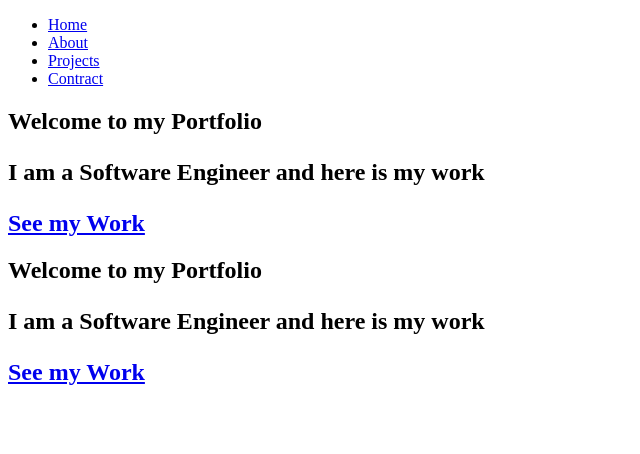
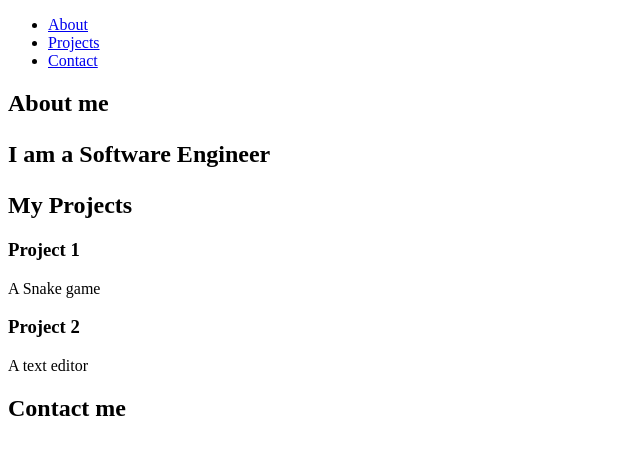
Before and after one commit to Shubhankit101/portfolio, a plain HTML site: page index.html in a window 1280 px wide. Shown: the whole page, without its empty margins (0-640 px from the left). Drawn offline with Linux system fonts and the light colour scheme.

Commit message:
moifying webpage structure

```diff
--- a/index.html
+++ b/index.html
@@ -11,26 +11,40 @@
     <header>
         <nav>
             <ul>
-                <li><a href="#home">Home</a></li>
                 <li><a href="#about">About</a></li>
                 <li><a href="#projects">Projects</a></li>
-                <li><a href="#contact">Contract</a></li>
+                <li><a href="#contact">Contact</a></li>
             </ul>
         </nav>
     </header>
 
-    <!--Home Section-->
-    <section id = "home">
-        <h1>Welcome to my Portfolio<h1>
-        <p>I am a Software Engineer and here is my work</p>
-        <a href = #projects>See my Work</a>
+    <!--About Section-->
+    <section id = "about">
+        <h2>About me<h2>
+        <p>I am a Software Engineer</p>
     </section>
 
-     <!--About Section-->
-     <section id = "home">
-        <h1>Welcome to my Portfolio<h1>
-        <p>I am a Software Engineer and here is my work</p>
-        <a href = #projects>See my Work</a>
+     <!--Project Section-->
+     <section id = "projects">
+        <h2>My Projects</h2>
+        <div class = "project-list">
+            <div class = "project">
+                <h3>Project 1</h3>
+                <p>A Snake game</p>
+            </div>
+            <div class = "project">
+                <h3>Project 2</h3>
+                <p>A text editor </p>
+            </div>
+        </div>
     </section>
+
+
+    <!--Contact Section-->
+    <section id = "contact">
+        <h2>Contact me</h2>
+    </section>
+
+
 </body>
 </html>
```
